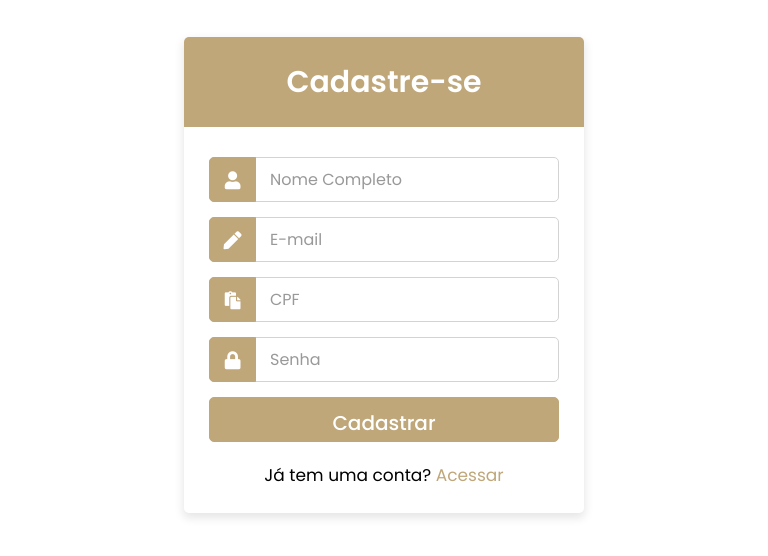
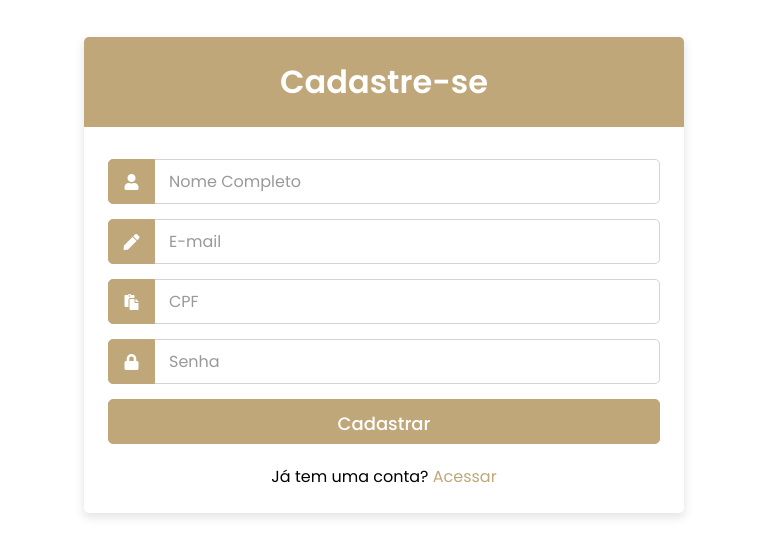
Before and after one commit to NicolleMP/Mercearia-Bau, a plain HTML site: page conta.html in a window 768 px wide. Shown: the part 268-824 px from the top of the page. Drawn offline with Linux system fonts and the light colour scheme.

Commit message:
feat: create reponsive tablet

```diff
--- a/css/loginRegistro.css
+++ b/css/loginRegistro.css
@@ -175,3 +175,41 @@ form .signup-link a:hover {
         font-size: 0.9rem;
     }
 }
+
+
+@media (min-width: 768px) and (max-width: 1024px) {
+    .container {
+        max-width: 40rem;
+        margin: 10vh auto;
+    }
+
+    .wrapper .title {
+        font-size: 2rem;
+        height: 5.625rem;
+    }
+
+    .wrapper form {
+        padding: 2rem 1.5rem 1.5rem 1.5rem;
+    }
+
+    .wrapper form .row input {
+        font-size: 1rem;
+    }
+
+    .wrapper form .row i {
+        width: 2.9375rem;
+        font-size: 1rem;
+    }
+
+    .wrapper form .pass a {
+        font-size: 1rem;
+    }
+
+    .wrapper form .button input {
+        font-size: 1.125rem;
+    }
+
+    .wrapper form .signup-link {
+        font-size: 1rem;
+    }
+}
```
